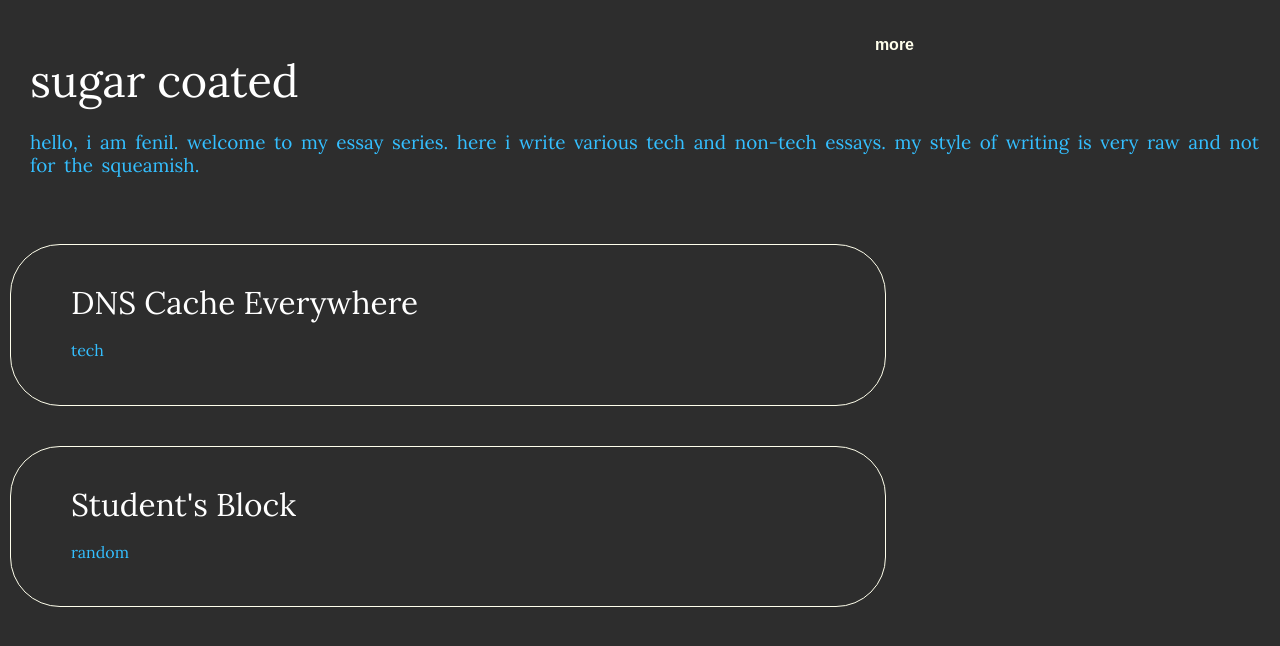
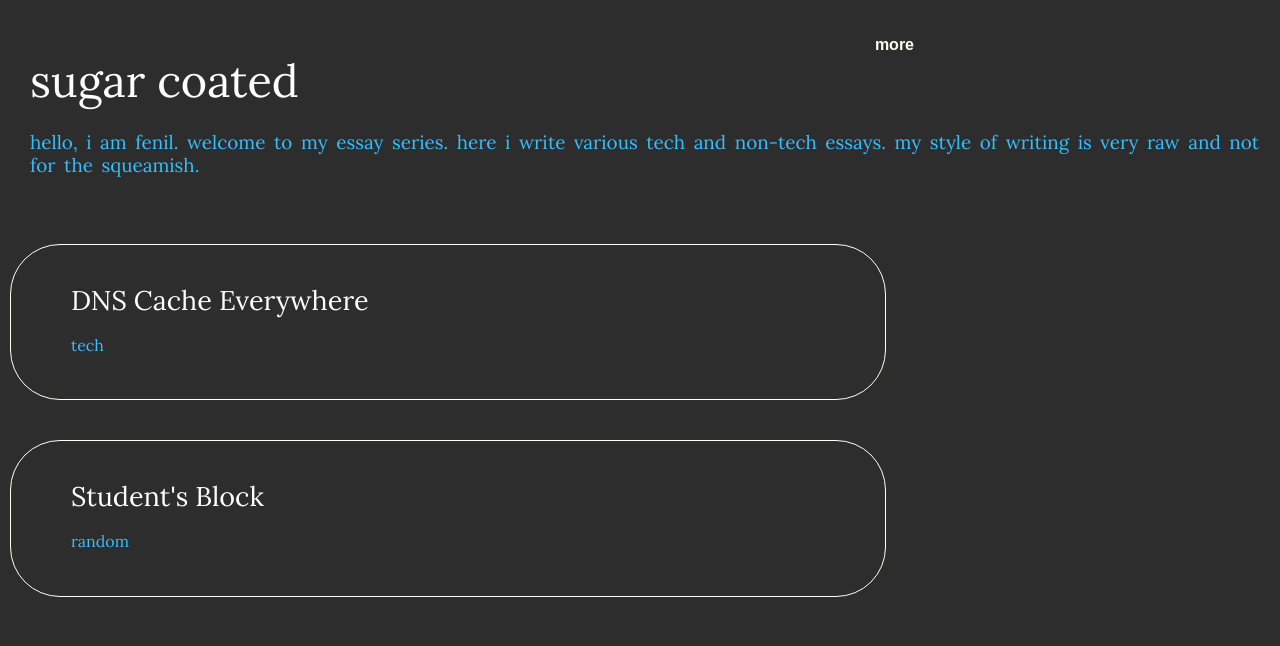
Before and after one commit to fenilsuchak/fenilsuchak.github.io, a Jekyll site: the page built from blog.html, in a window 1280 px wide. Shown: the top 646 px of the page. Built offline with Jekyll 4.4.1, drawn with Linux system fonts in a browser that asks for light colours; some web fonts are replaced.

Commit message:
new_post

```diff
--- a/_sass/2-layouts/blog-index.sass
+++ b/_sass/2-layouts/blog-index.sass
@@ -63,7 +63,7 @@
   padding-bottom: 0px
   margin: 40px
   margin-bottom: 0px
-  font-size: 3.5vh
+  font-size: 3vh
 
 .blogCategory
   position: relative
```
Also changed, not shown: 2 other files.
